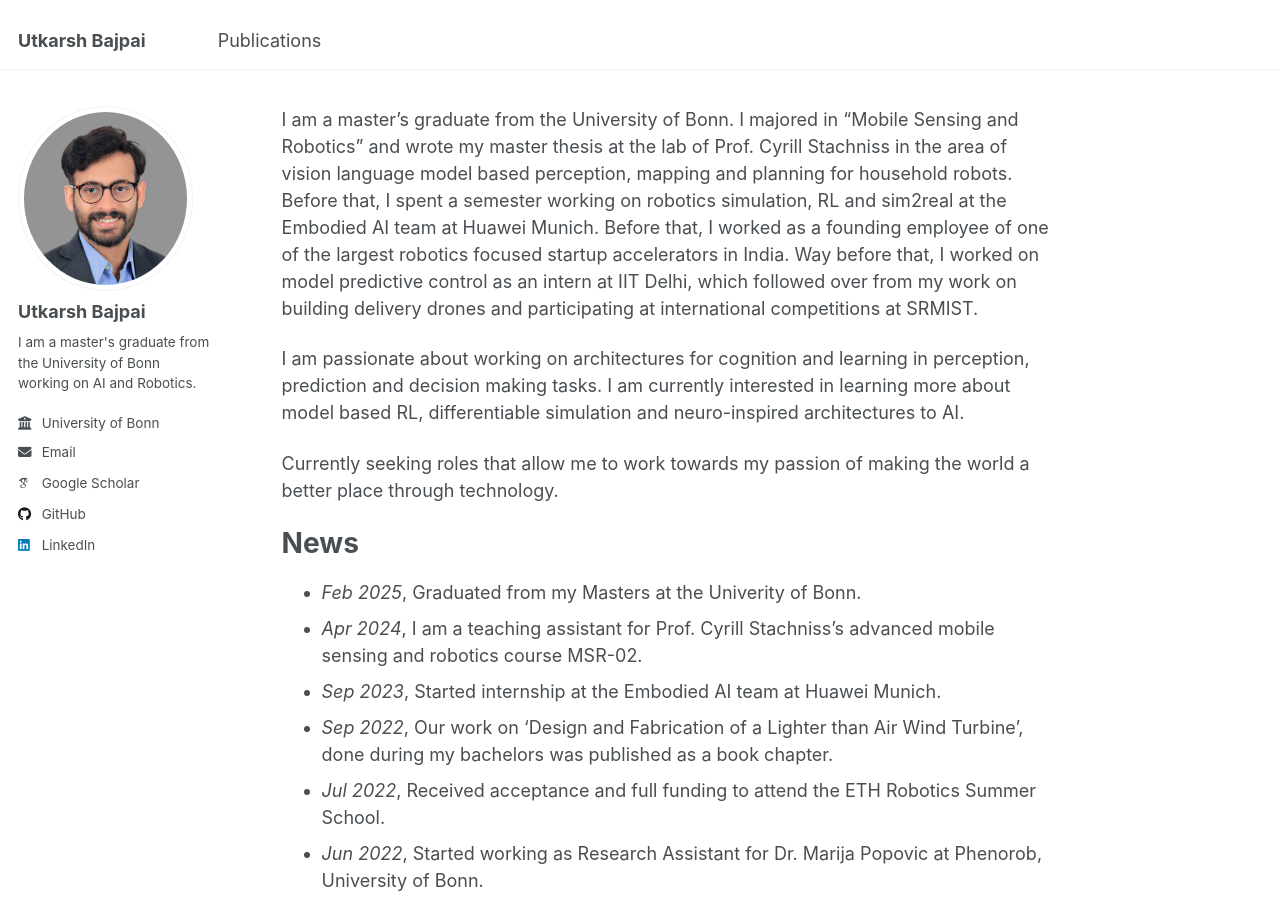
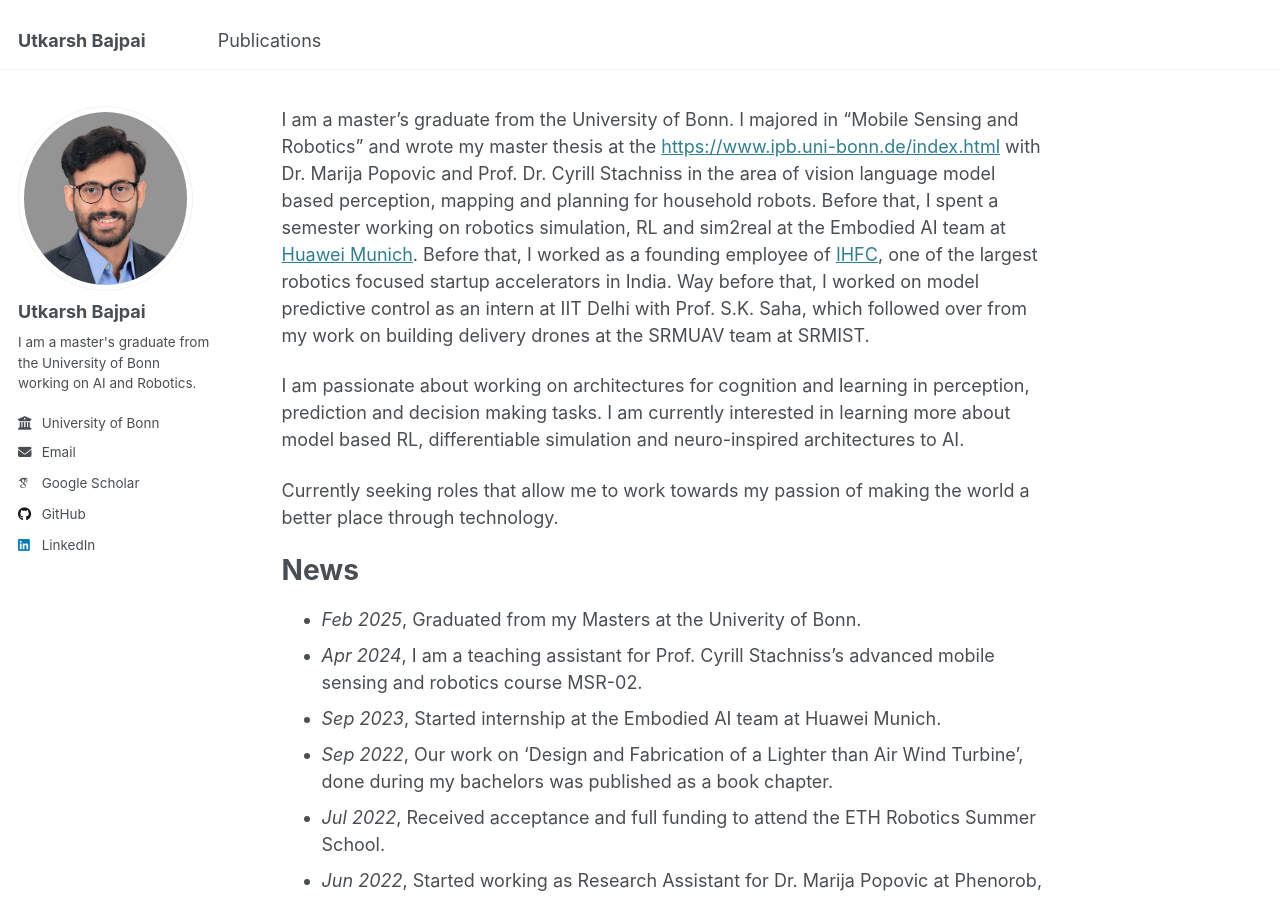
Before and after one commit to baj31415/baj31415.github.io, a Jekyll site: the page built from _pages/about.md, in a window 1280 px wide and 900 px high. Built offline with Jekyll 4.4.1, drawn with Linux system fonts in a browser that asks for light colours; some web fonts are replaced.

Commit message:
modified about

```diff
--- a/_pages/about.md
+++ b/_pages/about.md
@@ -7,7 +7,7 @@ redirect_from:
   - /about.html
 ---
 
-I am a master's graduate from the University of Bonn. I majored in "Mobile Sensing and Robotics" and wrote my master thesis at the lab of Prof. Cyrill Stachniss in the area of vision language model based perception, mapping and planning for household robots. Before that, I spent a semester working on robotics simulation, RL and sim2real at the Embodied AI team at Huawei Munich. Before that, I worked as a founding employee of one of the largest robotics focused startup accelerators in India. Way before that, I worked on model predictive control as an intern at IIT Delhi, which followed over from my work on building delivery drones and participating at international competitions at SRMIST.
+I am a master's graduate from the University of Bonn. I majored in "Mobile Sensing and Robotics" and wrote my master thesis at the [https://www.ipb.uni-bonn.de/index.html](Photogrammetry and Robotics Lab) with Dr. Marija Popovic and Prof. Dr. Cyrill Stachniss in the area of vision language model based perception, mapping and planning for household robots. Before that, I spent a semester working on robotics simulation, RL and sim2real at the Embodied AI team at [Huawei Munich](https://huaweiresearchcentergermanyaustria.teamtailor.com/departments/intelligent-cloud-technologies-laboratory). Before that, I worked as a founding employee of [IHFC](https://www.ihfc.co.in/), one of the largest robotics focused startup accelerators in India. Way before that, I worked on model predictive control as an intern at IIT Delhi with Prof. S.K. Saha, which followed over from my work on building delivery drones at the SRMUAV team at SRMIST.
 
 I am passionate about working on architectures for cognition and learning in perception, prediction and decision making tasks. I am currently interested in learning more about model based RL, differentiable simulation and neuro-inspired architectures to AI.
 
```
